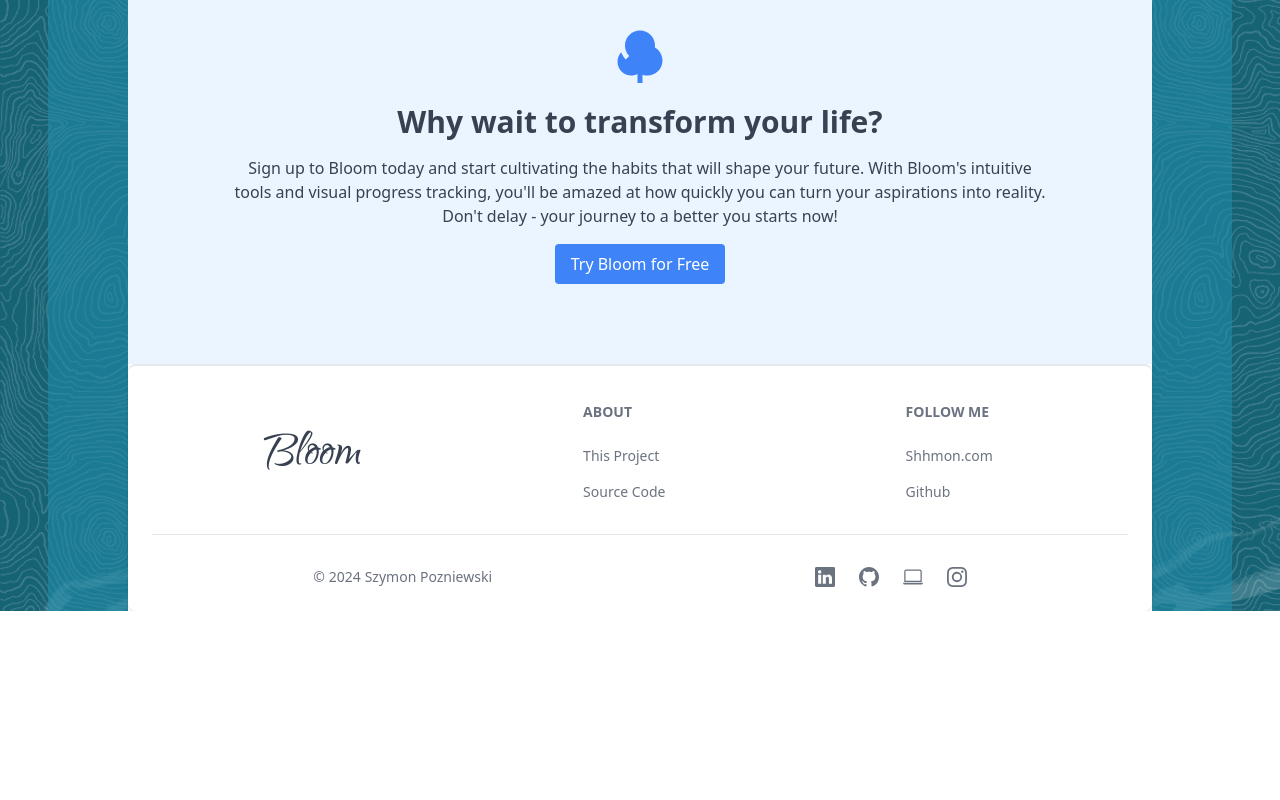
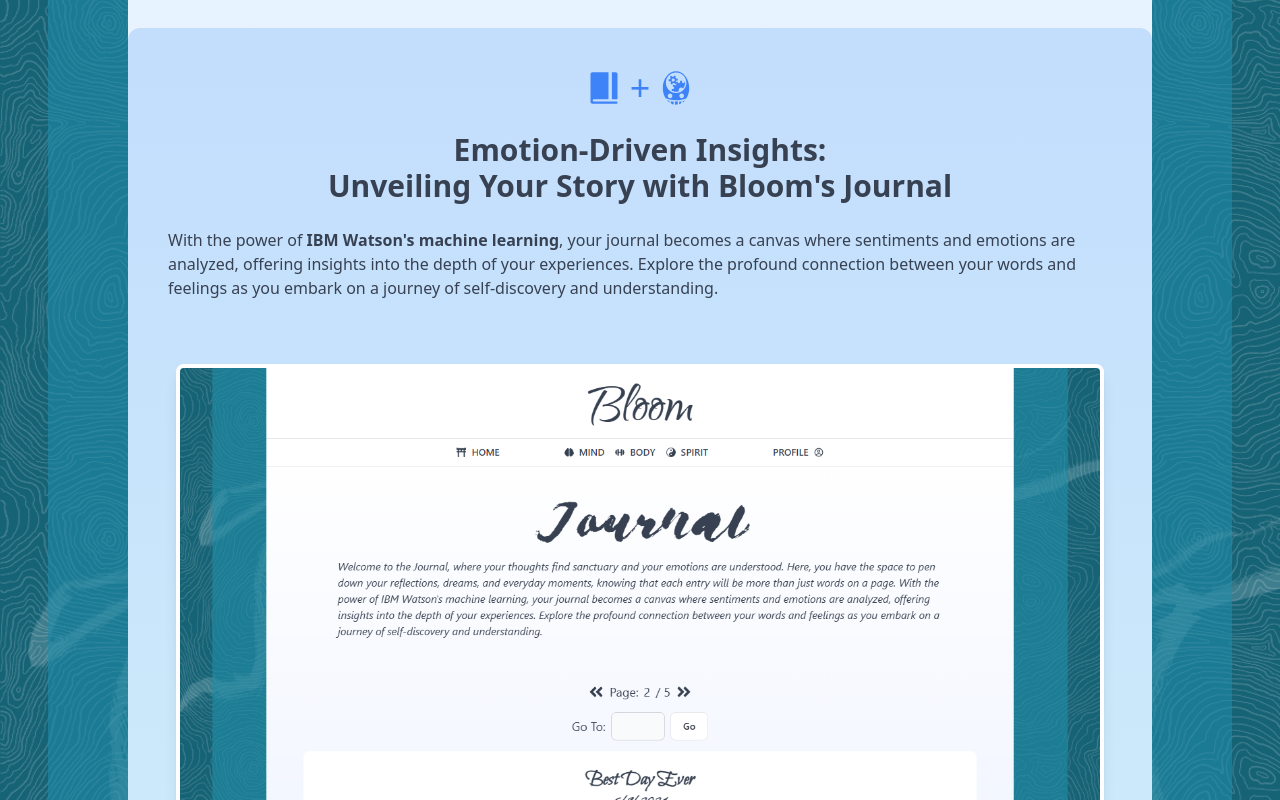
Before and after one commit to ShhmonDai/Bloom-V2---react-MERN, a React (Vite) app in the folder client/: page / in a window 1280 px wide. Shown: the part 9860-10660 px from the top of the page. Before the commit the page ends 10471 px from the top, so only its background shows below. Built offline with nearby package versions, Linux system fonts and the light colour scheme; no server answers.

Commit message:
added extra content to home page, advertising the journal functionality

```diff
--- a/client/src/pages/Home.jsx
+++ b/client/src/pages/Home.jsx
@@ -6,7 +6,12 @@
 import { FaBrain, FaDumbbell } from "react-icons/fa";
 import { BsYinYang } from "react-icons/bs";
 import { MdOutlineArtTrack } from "react-icons/md";
+import { IoIosJournal } from "react-icons/io";
+import { GiArtificialIntelligence } from "react-icons/gi";
+
+
 import { Link } from 'react-router-dom';
+
 
 export default function Home() {
 
@@ -580,7 +585,35 @@
             </div>
 
           </div>
-            <div className='flex flex-col max-w-4xl items-center px-5 sm:px-10 gap-4 mt-7 '>
+
+          <div className='flex flex-col max-w-5xl items-center py-10 sm:px-10 gap-6 mt-7 rounded-xl bg-gradient-to-b from-blue-200 via-[#ceecfa] to-transparent '>
+
+            <div className='flex flex-row text-4xl text-blue-500 items-center gap-2'>
+              <IoIosJournal className='text-4xl text-blue-500' /> + <GiArtificialIntelligence className='text-4xl text-blue-500' />
+            </div>
+
+            <h1 className='text-3xl font-semibold text-center'>
+              Emotion-Driven Insights:
+              <br />Unveiling Your Story with Bloom's Journal
+            </h1>
+
+
+            <p className='text-left px-5 sm:px-0'>
+              With the power of <b>IBM Watson's machine learning</b>, your journal becomes a canvas where sentiments and emotions are analyzed,
+              offering insights into the depth of your experiences. Explore the profound connection between your words and feelings as you embark
+               on a journey of self-discovery and understanding.
+            </p>
+
+            <div className='flex flex-col gap-10 px-2 py-10'>
+              <img className='border-4 border-white rounded-lg shadow-lg' src="/4a.png" alt='journal' />
+              <img className='border-4 border-white rounded-lg shadow-lg' src="/4b.png" alt='journal' />
+            </div>
+
+
+
+          </div>
+
+          <div className='flex flex-col max-w-4xl items-center px-5 sm:px-10 gap-4 mt-7 '>
 
                 <RiTreeFill className='text-6xl text-blue-500'/>
 
@@ -597,7 +630,7 @@
 
               <Link to='/sign-up'><button type='button' className='bg-blue-500 text-white rounded px-4 py-2'>Try Bloom for Free</button></Link>
 
-            </div>
+          </div>
 
 
         </div>
```
Also changed, not shown: client/public/4a.png (added), client/public/4b.png (added).
